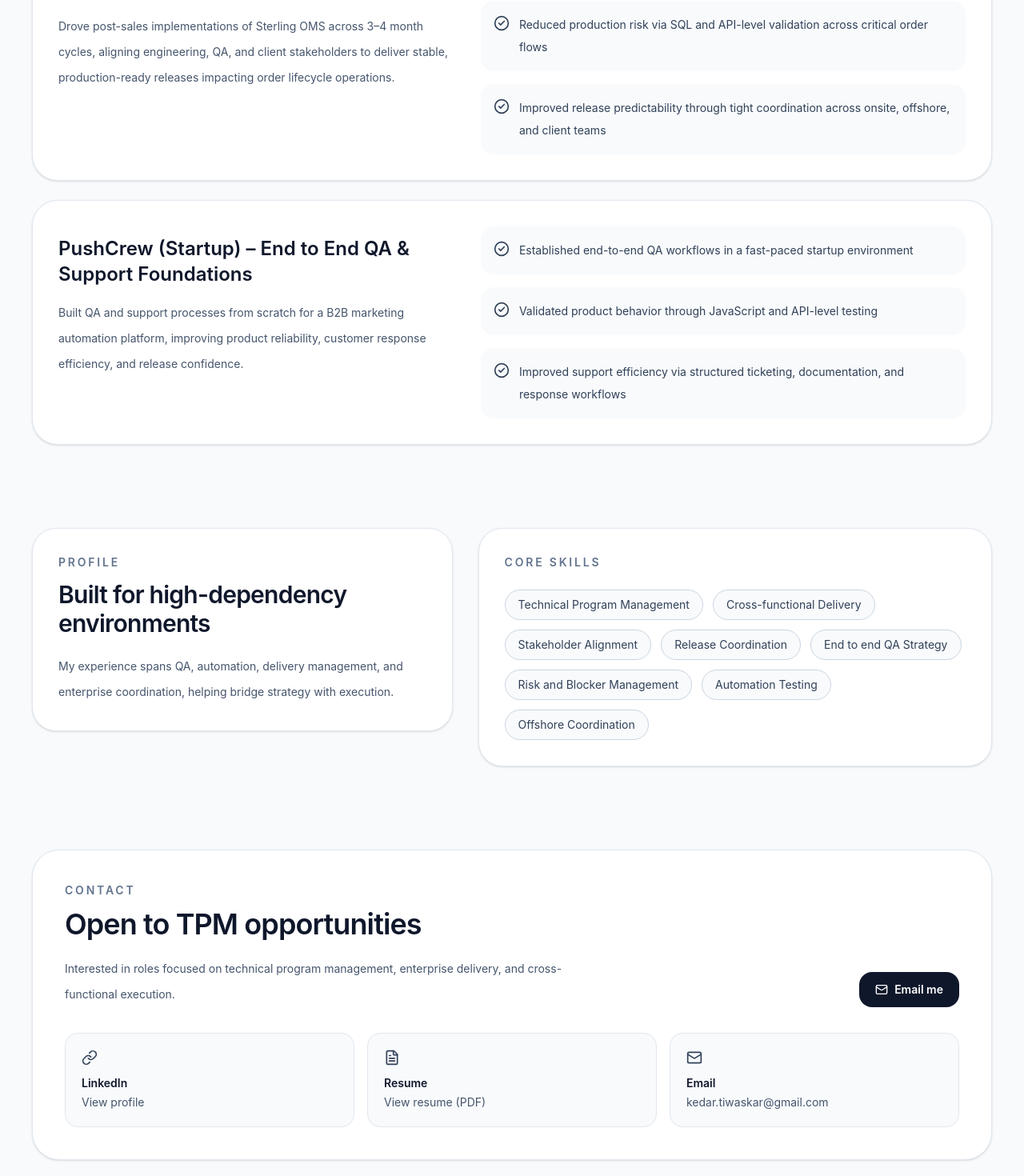
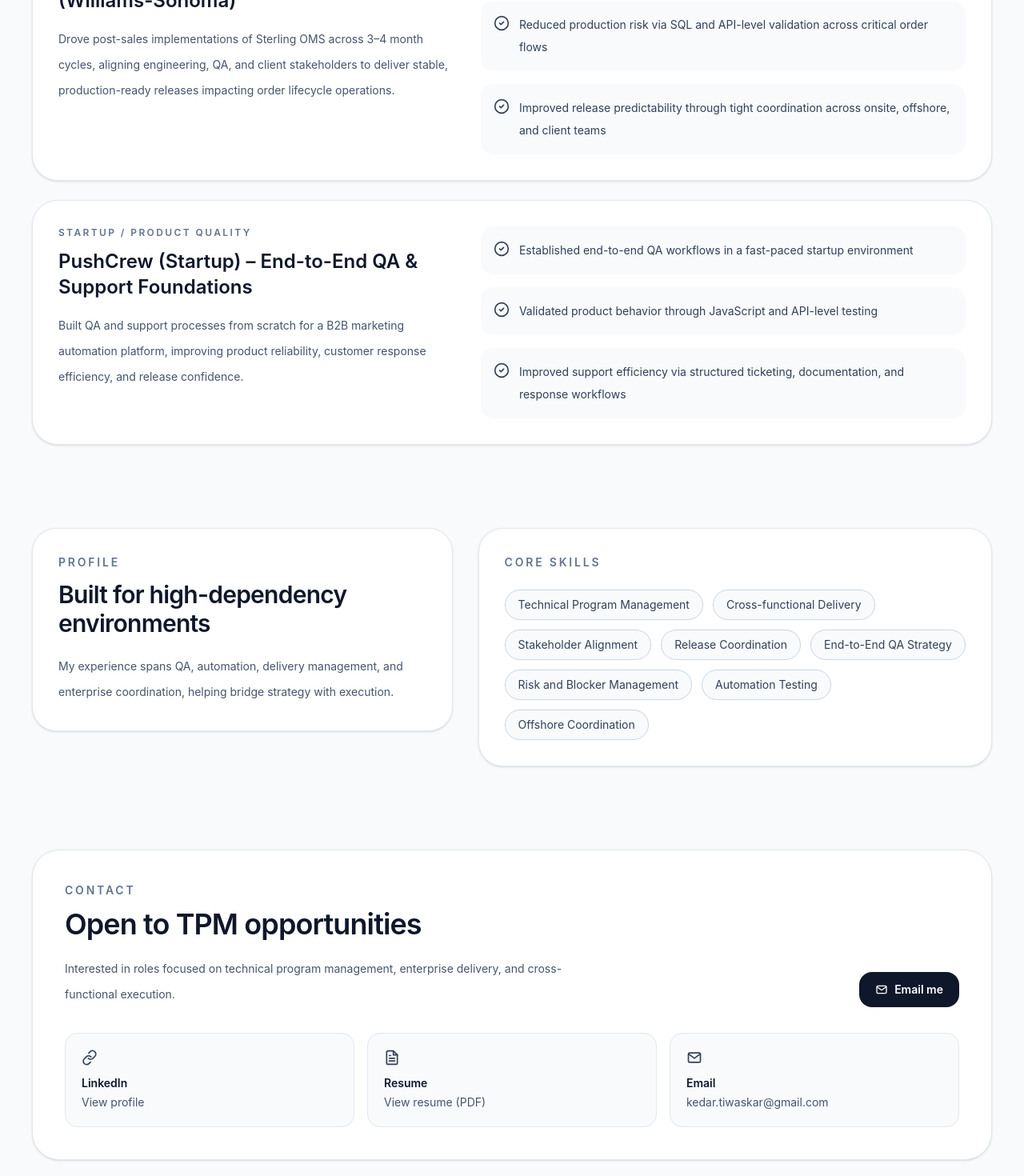
Before and after one commit to kedar-tiwaskar/kedar-portfolio, a Next.js app: page / in a window 1280 px wide. Shown: the part 1760-3230 px from the top of the page at 80% size. Built offline with nearby package versions, Linux system fonts and the light colour scheme.

Commit message:
First commit

```diff
--- a/app/page.tsx
+++ b/app/page.tsx
@@ -1,23 +1,81 @@
-import { ArrowRight, Briefcase, Mail, Link, FileText, CheckCircle2 } from "lucide-react";
+function ArrowRightIcon({ className = "h-4 w-4" }: { className?: string }) {
+  return (
+    <svg viewBox="0 0 24 24" fill="none" stroke="currentColor" strokeWidth="2" strokeLinecap="round" strokeLinejoin="round" className={className} aria-hidden="true">
+      <path d="M5 12h14" />
+      <path d="m12 5 7 7-7 7" />
+    </svg>
+  );
+}
+
+function MailIcon({ className = "h-5 w-5" }: { className?: string }) {
+  return (
+    <svg viewBox="0 0 24 24" fill="none" stroke="currentColor" strokeWidth="2" strokeLinecap="round" strokeLinejoin="round" className={className} aria-hidden="true">
+      <rect x="3" y="5" width="18" height="14" rx="2" />
+      <path d="m4 7 8 6 8-6" />
+    </svg>
+  );
+}
+
+function LinkIcon({ className = "h-5 w-5" }: { className?: string }) {
+  return (
+    <svg viewBox="0 0 24 24" fill="none" stroke="currentColor" strokeWidth="2" strokeLinecap="round" strokeLinejoin="round" className={className} aria-hidden="true">
+      <path d="M10 13a5 5 0 0 0 7.07 0l2.83-2.83a5 5 0 0 0-7.07-7.07L10.7 5.23" />
+      <path d="M14 11a5 5 0 0 0-7.07 0L4.1 13.83a5 5 0 1 0 7.07 7.07L13.3 18.77" />
+    </svg>
+  );
+}
+
+function FileTextIcon({ className = "h-5 w-5" }: { className?: string }) {
+  return (
+    <svg viewBox="0 0 24 24" fill="none" stroke="currentColor" strokeWidth="2" strokeLinecap="round" strokeLinejoin="round" className={className} aria-hidden="true">
+      <path d="M14 2H6a2 2 0 0 0-2 2v16a2 2 0 0 0 2 2h12a2 2 0 0 0 2-2V8z" />
+      <path d="M14 2v6h6" />
+      <path d="M16 13H8" />
+      <path d="M16 17H8" />
+      <path d="M10 9H8" />
+    </svg>
+  );
+}
+
+function CheckCircleIcon({ className = "h-5 w-5" }: { className?: string }) {
+  return (
+    <svg viewBox="0 0 24 24" fill="none" stroke="currentColor" strokeWidth="2" strokeLinecap="round" strokeLinejoin="round" className={className} aria-hidden="true">
+      <circle cx="12" cy="12" r="10" />
+      <path d="m9 12 2 2 4-4" />
+    </svg>
+  );
+}
+
+type CaseStudy = {
+  title: string;
+  label?: string;
+  summary: string;
+  details: string[];
+};
+
+type Principle = {
+  title: string;
+  text: string;
+};
 
 export default function KedarPortfolio() {
-    const caseStudies = [
-   {
+  const caseStudies: CaseStudy[] = [
+    {
       title: "Cross-functional Program Execution",
       label: "TPM / Execution Leadership / Program Delivery",
       summary:
         "Owned execution across distributed teams by converting fragmented updates into structured plans, clear ownership, and measurable progress across program milestones.",
       details: [
-                "Managed ~$1M+ program portfolio across multiple client implementations",
+        "Managed ~$1M+ program portfolio across multiple client implementations",
         "Led 5 cross-functional teams across engineering, QA, and client stakeholders",
         "Drove alignment across time zones to unblock delivery and maintain execution momentum",
         "Improved visibility through structured tracking, reporting, and prioritization",
         "Sustained delivery in high-dependency environments with minimal escalations",
       ],
     },
-      {
+    {
       title: "Enterprise OMS Implementations (Williams-Sonoma)",
-      label: " ",
+      label: "B2B SaaS / Order Management",
       summary:
         "Drove post-sales implementations of Sterling OMS across 3–4 month cycles, aligning engineering, QA, and client stakeholders to deliver stable, production-ready releases impacting order lifecycle operations.",
       details: [
@@ -26,10 +84,9 @@ export default function KedarPortfolio() {
         "Improved release predictability through tight coordination across onsite, offshore, and client teams",
       ],
     },
-
     {
-      title: "PushCrew (Startup) – End to End QA & Support Foundations",
-      label: "",
+      title: "PushCrew (Startup) – End-to-End QA & Support Foundations",
+      label: "Startup / Product Quality",
       summary:
         "Built QA and support processes from scratch for a B2B marketing automation platform, improving product reliability, customer response efficiency, and release confidence.",
       details: [
@@ -37,21 +94,21 @@ export default function KedarPortfolio() {
         "Validated product behavior through JavaScript and API-level testing",
         "Improved support efficiency via structured ticketing, documentation, and response workflows",
       ],
-    }
+    },
   ];
 
-  const strengths = [
+  const strengths: string[] = [
     "Technical Program Management",
     "Cross-functional Delivery",
     "Stakeholder Alignment",
     "Release Coordination",
-    "End to end QA Strategy",
+    "End-to-End QA Strategy",
     "Risk and Blocker Management",
     "Automation Testing",
     "Offshore Coordination",
   ];
 
-  const principles = [
+  const principles: Principle[] = [
     {
       title: "Create structure from ambiguity",
       text: "I break complex, cross-team work into clear priorities, owners, dependencies, and visible next steps.",
@@ -69,24 +126,35 @@ export default function KedarPortfolio() {
   return (
     <div
       className="min-h-screen bg-[#f8fafc] text-slate-900"
-      style={{ fontFamily: '"SF Pro Text","SF Pro Display",-apple-system,BlinkMacSystemFont,"Segoe UI",Roboto,Helvetica,Arial,sans-serif' }}
+      style={{
+        fontFamily:
+          '"SF Pro Text","SF Pro Display",-apple-system,BlinkMacSystemFont,"Segoe UI",Roboto,Helvetica,Arial,sans-serif',
+      }}
     >
       <section className="mx-auto max-w-7xl px-6 pb-20 pt-8 md:px-10 md:pb-28 md:pt-10">
         <header className="sticky top-4 z-50 flex items-center justify-between rounded-full border border-slate-200 bg-white/90 px-5 py-3 shadow-sm backdrop-blur supports-[backdrop-filter]:bg-white/80">
-          <div className="text-sm font-semibold tracking-[0.18em] text-slate-600 uppercase">
+          <div className="text-sm font-semibold uppercase tracking-[0.18em] text-slate-600">
             Kedar Tiwaskar
           </div>
           <nav className="hidden gap-6 text-sm text-slate-600 md:flex">
-            <a href="#work" className="transition hover:text-slate-900">Work</a>
-            <a href="#approach" className="transition hover:text-slate-900">Approach</a>
-            <a href="#skills" className="transition hover:text-slate-900">Skills</a>
-            <a href="#contact" className="transition hover:text-slate-900">Contact</a>
+            <a href="#work" className="transition hover:text-slate-900">
+              Work
+            </a>
+            <a href="#approach" className="transition hover:text-slate-900">
+              Approach
+            </a>
+            <a href="#skills" className="transition hover:text-slate-900">
+              Skills
+            </a>
+            <a href="#contact" className="transition hover:text-slate-900">
+              Contact
+            </a>
           </nav>
         </header>
 
         <div className="mt-14 grid gap-10 md:grid-cols-[1.2fr_0.8fr] md:items-end">
           <div>
-            <div className="inline-flex items-center rounded-full bg-slate-100 px-4 py-2 text-xs font-medium tracking-[0.2em] text-slate-600 uppercase">
+            <div className="inline-flex items-center rounded-full bg-slate-100 px-4 py-2 text-xs font-medium uppercase tracking-[0.2em] text-slate-600">
               Technical Program Manager
             </div>
             <h1 className="mt-6 max-w-2xl text-2xl font-semibold leading-snug tracking-tight md:text-3xl">
@@ -100,7 +168,7 @@ export default function KedarPortfolio() {
                 href="#work"
                 className="inline-flex items-center gap-2 rounded-2xl bg-slate-900 px-5 py-3 text-sm font-semibold text-white shadow-sm transition hover:-translate-y-0.5"
               >
-                View portfolio <ArrowRight className="h-4 w-4" />
+                View portfolio <ArrowRightIcon className="h-4 w-4" />
               </a>
               <a
                 href="#contact"
@@ -116,7 +184,9 @@ export default function KedarPortfolio() {
               <div className="rounded-2xl bg-slate-50 p-5">
                 <p className="text-xs uppercase tracking-[0.2em] text-slate-500">Experience</p>
                 <p className="mt-2 text-3xl font-semibold">12+ years</p>
-                <p className="mt-2 text-sm leading-7 text-slate-600">Quality engineering, delivery coordination, enterprise systems, and cross-team execution.</p>
+                <p className="mt-2 text-sm leading-7 text-slate-600">
+                  Quality engineering, delivery coordination, enterprise systems, and cross-team execution.
+                </p>
               </div>
               <div className="grid gap-4 sm:grid-cols-2">
                 <div className="rounded-2xl bg-slate-50 p-5">
@@ -168,20 +238,19 @@ export default function KedarPortfolio() {
 
         <div className="space-y-6">
           {caseStudies.map((study) => (
-            <div
-              key={study.title}
-              className="rounded-[32px] border border-slate-200 bg-white p-8 shadow-sm"
-            >
+            <div key={study.title} className="rounded-[32px] border border-slate-200 bg-white p-8 shadow-sm">
               <div className="grid gap-8 md:grid-cols-[0.9fr_1.1fr]">
                 <div>
-                  <p className="text-xs font-semibold uppercase tracking-[0.2em] text-slate-500">{study.label}</p>
+                  {study.label ? (
+                    <p className="text-xs font-semibold uppercase tracking-[0.2em] text-slate-500">{study.label}</p>
+                  ) : null}
                   <h3 className="mt-3 text-2xl font-semibold">{study.title}</h3>
                   <p className="mt-4 text-sm leading-8 text-slate-600">{study.summary}</p>
                 </div>
                 <div className="grid gap-4">
                   {study.details.map((detail) => (
                     <div key={detail} className="flex gap-3 rounded-2xl bg-slate-50 p-4">
-                      <CheckCircle2 className="mt-0.5 h-5 w-5 shrink-0 text-slate-700" />
+                      <CheckCircleIcon className="mt-0.5 h-5 w-5 shrink-0 text-slate-700" />
                       <p className="text-sm leading-7 text-slate-700">{detail}</p>
                     </div>
                   ))}
@@ -232,7 +301,7 @@ export default function KedarPortfolio() {
               href="mailto:kedar.tiwaskar@gmail.com"
               className="inline-flex items-center gap-2 rounded-2xl bg-slate-900 px-5 py-3 text-sm font-semibold text-white"
             >
-              <Mail className="h-4 w-4" /> Email me
+              <MailIcon className="h-4 w-4" /> Email me
             </a>
           </div>
 
@@ -243,7 +312,7 @@ export default function KedarPortfolio() {
               rel="noopener noreferrer"
               className="rounded-2xl border border-slate-200 bg-slate-50 p-5 transition hover:bg-slate-100"
             >
-              <Link className="h-5 w-5 text-slate-700" />
+              <LinkIcon className="h-5 w-5 text-slate-700" />
               <p className="mt-3 text-sm font-semibold">LinkedIn</p>
               <p className="mt-1 text-sm text-slate-600">View profile</p>
             </a>
@@ -251,20 +320,22 @@ export default function KedarPortfolio() {
               href="https://drive.google.com/file/d/1wyPv2bxuBUVdtBi2Vxzd_llFXQ8wu8oE/view?usp=sharing"
               target="_blank"
               rel="noopener noreferrer"
-              className="rounded-2xl border border-slate-200 bg-slate-50 p-5 text-left transition hover:bg-slate-100 block"
+              className="block rounded-2xl border border-slate-200 bg-slate-50 p-5 text-left transition hover:bg-slate-100"
             >
-              <FileText className="h-5 w-5 text-slate-700" />
+              <FileTextIcon className="h-5 w-5 text-slate-700" />
               <p className="mt-3 text-sm font-semibold">Resume</p>
               <p className="mt-1 text-sm text-slate-600">View resume (PDF)</p>
             </a>
-            <div className="rounded-2xl border border-slate-200 bg-slate-50 p-5">
-              <Mail className="h-5 w-5 text-slate-700" />
+            <a
+              href="mailto:kedar.tiwaskar@gmail.com"
+              className="rounded-2xl border border-slate-200 bg-slate-50 p-5 transition hover:bg-slate-100"
+            >
+              <MailIcon className="h-5 w-5 text-slate-700" />
               <p className="mt-3 text-sm font-semibold">Email</p>
               <p className="mt-1 text-sm text-slate-600">kedar.tiwaskar@gmail.com</p>
-            </div>
+            </a>
           </div>
         </div>
-
       </section>
     </div>
   );
```
